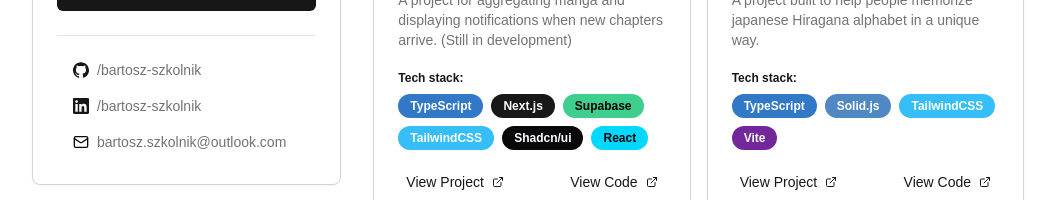
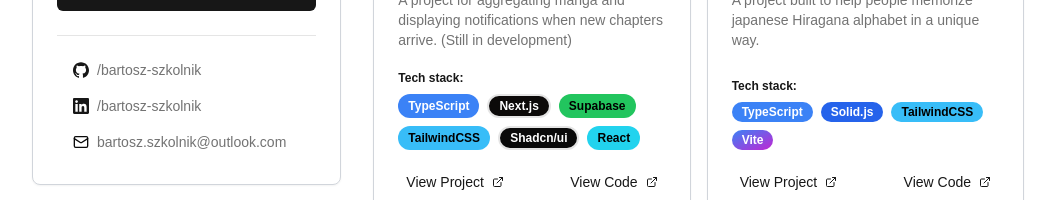
Before and after one commit to bartosz-szkolnik/portfolio, a Next.js app: page / in a window 1280 px wide. Shown: the part 549-749 px from the top of the page, without its empty margins (112-1167 px from the left). Built offline with nearby package versions, Linux system fonts and the light colour scheme.

Commit message:
Fix colored badges

```diff
--- a/src/components/common/colored-badge.tsx
+++ b/src/components/common/colored-badge.tsx
@@ -5,22 +5,20 @@
 
 type ColoredBadgeProps = {
   text: Tool | (string & {});
-  variant?: 'default' | 'outline';
 };
 
 const isPredefined = (text: string): text is Tool => Object.keys(COLORS).includes(text);
 
-export function ColoredBadge({ text, variant = 'default' }: ColoredBadgeProps) {
+export function ColoredBadge({ text }: ColoredBadgeProps) {
   const color = isPredefined(text) ? COLORS[text] : null;
 
   return (
     <Badge
-      variant={color ? variant : 'secondary'}
-      className={cn('whitespace-nowrap border-2', { 'border-gray-400': color?.light.showBorder })}
-      style={{
-        backgroundColor: color?.light.backgroundColor ?? '',
-        color: color?.light.color ?? '',
-      }}
+      className={cn(
+        `whitespace-nowrap border-2 hover:${color?.light.bgColor} ${color?.light.bgColor}`,
+        color?.light.showBorder ? `border-${color.light.borderColor}` : 'border-none',
+      )}
+      style={{ color: color?.light.color ?? '' }}
     >
       {text}
     </Badge>
--- a/src/components/misc/colors.ts
+++ b/src/components/misc/colors.ts
@@ -3,8 +3,12 @@
 type Color = {
   light: {
     color: string;
+    // Color of the brand/logo taken from site
     backgroundColor: string;
+    // Color taken from Tailwind colors, as closely as possible
+    bgColor: string;
     showBorder?: boolean;
+    borderColor?: string;
   };
   dark?: {
     color: string;
@@ -17,54 +21,65 @@
     light: {
       color: '#fff',
       backgroundColor: '#3178C6',
+      bgColor: 'bg-blue-500',
     },
   },
   JavaScript: {
     light: {
       color: '#000',
       backgroundColor: '#e7a42b',
+      bgColor: 'bg-yellow-300',
     },
   },
   HTML5: {
     light: {
-      color: '#fff',
+      color: '#000',
       backgroundColor: '#cc1000',
+      bgColor: 'bg-orange-500',
     },
   },
   CSS3: {
     light: {
       color: '#fff',
       backgroundColor: '#2062af',
+      bgColor: 'bg-violet-700',
     },
   },
   'Next.js': {
     light: {
       color: '#fff',
       backgroundColor: '#181818',
+      bgColor: 'bg-stone-950',
+      showBorder: true,
+      borderColor: 'border-gray-400',
     },
   },
   Supabase: {
     light: {
       color: '#000',
       backgroundColor: '#3ecf8e',
+      bgColor: 'bg-green-500',
     },
   },
   TailwindCSS: {
     light: {
-      color: '#fff',
+      color: '#000',
       backgroundColor: '#35bef8',
+      bgColor: 'bg-sky-400',
     },
   },
   React: {
     light: {
       color: '#000',
       backgroundColor: '#00d8ff',
+      bgColor: 'bg-cyan-400',
     },
   },
   'Angular Material': {
     light: {
       color: '#fff',
       backgroundColor: '#fb8c00',
+      bgColor: 'bg-orange-400',
     },
   },
   'CSS-modules': {
@@ -72,6 +87,8 @@
       color: '#000',
       backgroundColor: '#fff',
       showBorder: true,
+      borderColor: 'border-gray-400',
+      bgColor: 'bg-blue-50',
     },
   },
   'Express.js': {
@@ -79,163 +96,200 @@
       color: '#232323',
       backgroundColor: '#fff',
       showBorder: true,
+      borderColor: 'border-gray-400',
+      bgColor: 'bg-zinc-100',
     },
   },
   'Node.js': {
     light: {
       color: '#fff',
       backgroundColor: '#417e38',
+      bgColor: 'bg-lime-700',
     },
   },
   'Shadcn/ui': {
     light: {
       color: '#fff',
       backgroundColor: '#09090b',
+      bgColor: 'bg-neutral-950',
+      showBorder: true,
+      borderColor: 'border-gray-400',
     },
   },
   Angular: {
     light: {
       color: '#fff',
       backgroundColor: '#E70362',
+      bgColor: 'bg-gradient-to-tr from-red-600 to-violet-700',
+      // showBorder: true,
+      // borderColor: 'bg-slate-900',
     },
   },
   Bootstrap: {
     light: {
       color: '#fff',
       backgroundColor: '#6F10F5',
+      bgColor: 'bg-violet-600',
     },
   },
   Deno: {
     light: {
       color: '#000',
       backgroundColor: '#70FFAF',
+      bgColor: 'bg-green-300',
     },
   },
   Docker: {
     light: {
       color: '#fff',
       backgroundColor: '#1D63ED',
+      bgColor: 'bg-blue-600',
     },
   },
   Drizzle: {
     light: {
       color: '#000',
       backgroundColor: '#D6FF6A',
+      bgColor: 'bg-lime-400',
     },
   },
   Fastify: {
     light: {
       color: '#fff',
       backgroundColor: '#202020',
+      bgColor: 'bg-neutral-950',
+      showBorder: true,
+      borderColor: 'border-gray-400',
     },
   },
   Figma: {
     light: {
       color: '#fff',
       backgroundColor: '#FF3737',
+      bgColor: 'bg-neutral-800',
     },
   },
   Git: {
     light: {
       color: '#fff',
       backgroundColor: '#F44D27',
+      bgColor: 'bg-orange-600',
     },
   },
   Jira: {
     light: {
       color: '#fff',
       backgroundColor: '#0C66E4',
+      bgColor: 'bg-blue-700',
     },
   },
   MongoDB: {
     light: {
       color: '#000',
       backgroundColor: '#00ED64',
+      bgColor: 'bg-green-500',
     },
   },
   MySQL: {
     light: {
       color: '#fff',
       backgroundColor: '#00758F',
+      bgColor: 'bg-sky-700',
     },
   },
   Nx: {
     light: {
       color: '#000',
       backgroundColor: '#fff',
+      bgColor: 'bg-sky-200',
       showBorder: true,
+      borderColor: 'border-gray-400',
     },
   },
   PostgreSQL: {
     light: {
       color: '#fff',
       backgroundColor: '#336791',
+      bgColor: 'bg-sky-900',
     },
   },
   Prisma: {
     light: {
       color: '#fff',
       backgroundColor: '#0C344B',
+      bgColor: 'bg-blue-950',
     },
   },
   Redux: {
     light: {
       color: '#fff',
       backgroundColor: '#764ABC',
+      bgColor: 'bg-violet-500',
     },
   },
   Remix: {
     light: {
       color: '#000',
       backgroundColor: '#E3E3E3',
+      bgColor: 'bg-slate-300',
     },
   },
   RxJS: {
     light: {
       color: '#fff',
       backgroundColor: '#C2155B',
+      bgColor: 'bg-pink-600',
     },
   },
   Sass: {
     light: {
       color: '#fff',
       backgroundColor: '#CF649A',
+      bgColor: 'bg-pink-400',
     },
   },
   SQL: {
     light: {
       color: '#fff',
       backgroundColor: '#146AC1',
+      bgColor: 'bg-orange-400',
     },
   },
   Storybook: {
     light: {
       color: '#fff',
       backgroundColor: '#FF4785',
+      bgColor: 'bg-pink-500',
     },
   },
   Strapi: {
     light: {
       color: '#fff',
       backgroundColor: '#4945FF',
+      bgColor: 'bg-indigo-600',
     },
   },
   Vercel: {
     light: {
       color: '#EDEDED',
       backgroundColor: '#0A0A0A',
+      bgColor: 'bg-zinc-950',
+      showBorder: true,
+      borderColor: 'border-gray-400',
     },
   },
   'Solid.js': {
     light: {
       color: '#fff',
       backgroundColor: '#5088C4',
+      bgColor: 'bg-blue-600',
     },
   },
   Vite: {
     light: {
       color: '#fff',
       backgroundColor: '#73279B',
+      bgColor: 'bg-gradient-to-br from-blue-500 to-fuchsia-600',
     },
   },
 };
--- a/src/data/skills.ts
+++ b/src/data/skills.ts
@@ -18,6 +18,7 @@
   'RxJS',
   'Shadcn/ui',
   'Storybook',
+  'Vite',
 ] satisfies Tool[];
 
 export const STILL_LEARNING_SKILLS = [
```
